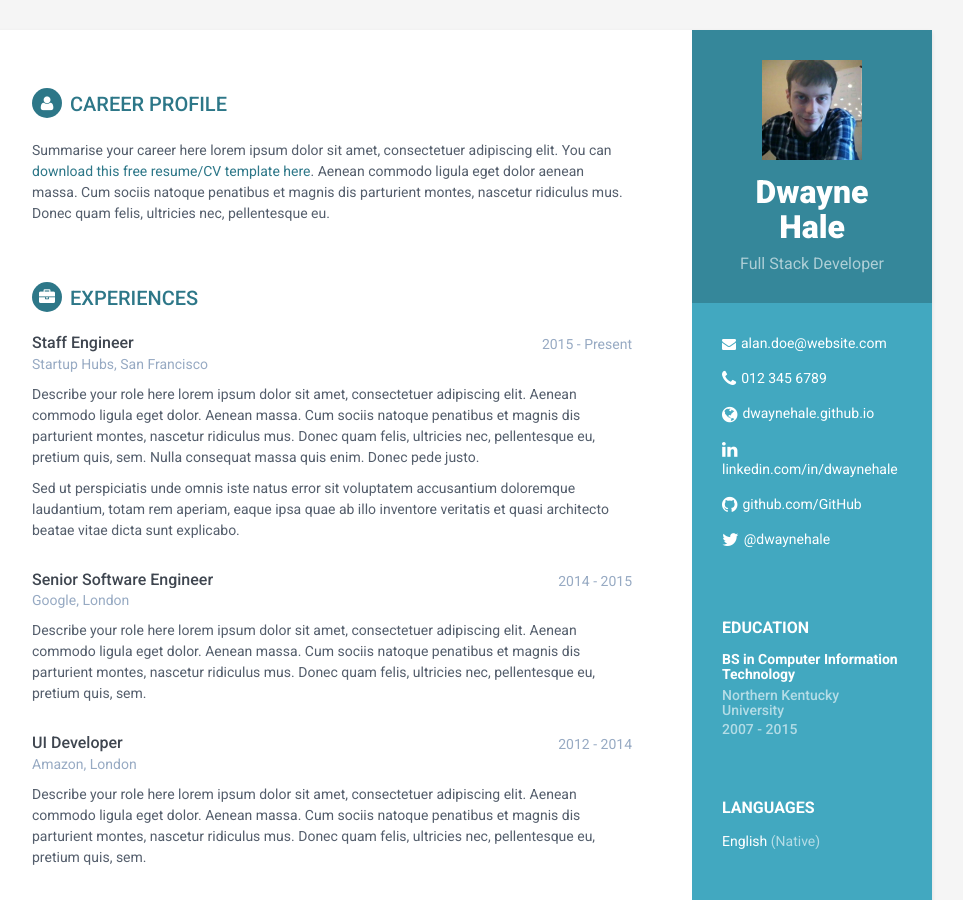
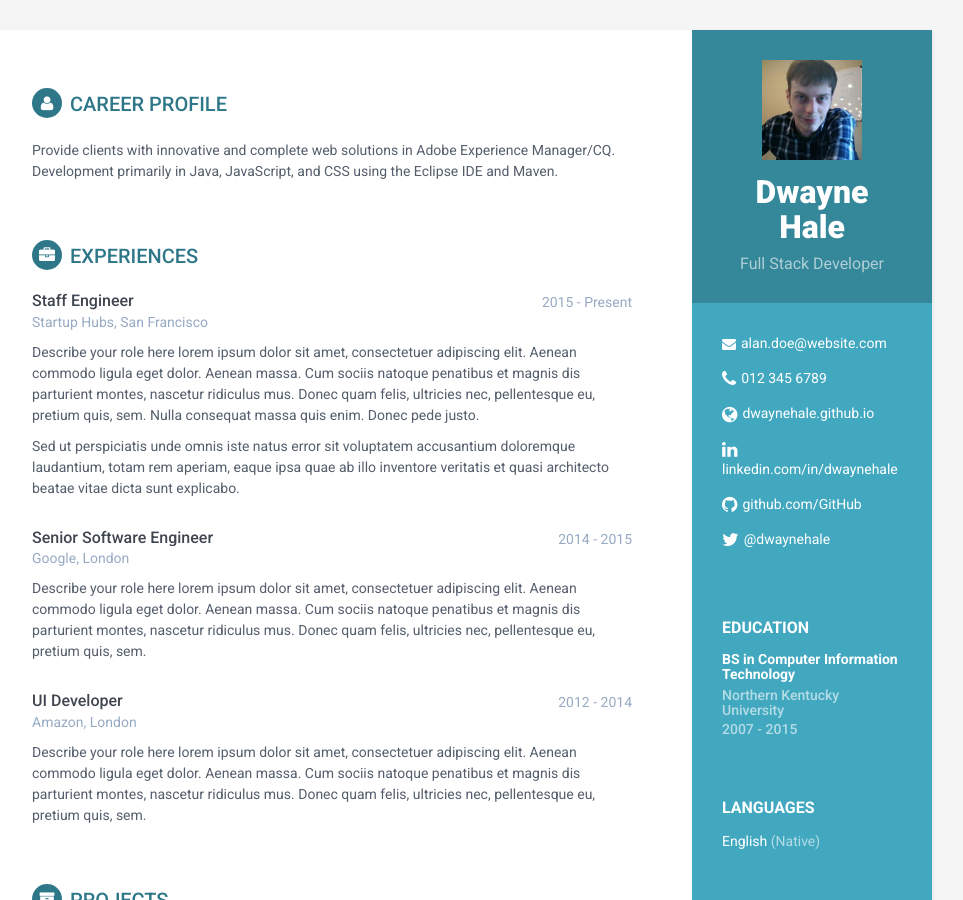
Before and after one commit to dwaynehale/dwaynehale.github.io, a Jekyll site: the page built from index.html, in a window 1280 px wide and 900 px high. Shown: the whole window, without its empty margins (188-1151 px from the left). Built offline with Jekyll 4.4.1, drawn with Linux system fonts in a browser that asks for light colours.

Commit message:
career profile finished.

```diff
--- a/_includes/carrier-profile.html
+++ b/_includes/carrier-profile.html
@@ -1,6 +1,6 @@
 <section class="section summary-section">
 <h2 class="section-title"><i class="fa fa-user"></i>Career Profile</h2>
 <div class="summary">
-    <p>Summarise your career here lorem ipsum dolor sit amet, consectetuer adipiscing elit. You can <a href="#" target="_blank">download this free resume/CV template here</a>. Aenean commodo ligula eget dolor aenean massa. Cum sociis natoque penatibus et magnis dis parturient montes, nascetur ridiculus mus. Donec quam felis, ultricies nec, pellentesque eu.</p>
+    <p>Provide clients with innovative and complete web solutions in Adobe Experience Manager/CQ. Development primarily in Java, JavaScript, and CSS using the Eclipse IDE and Maven.</p>
 </div><!--//summary-->
 </section><!--//section-->
```
